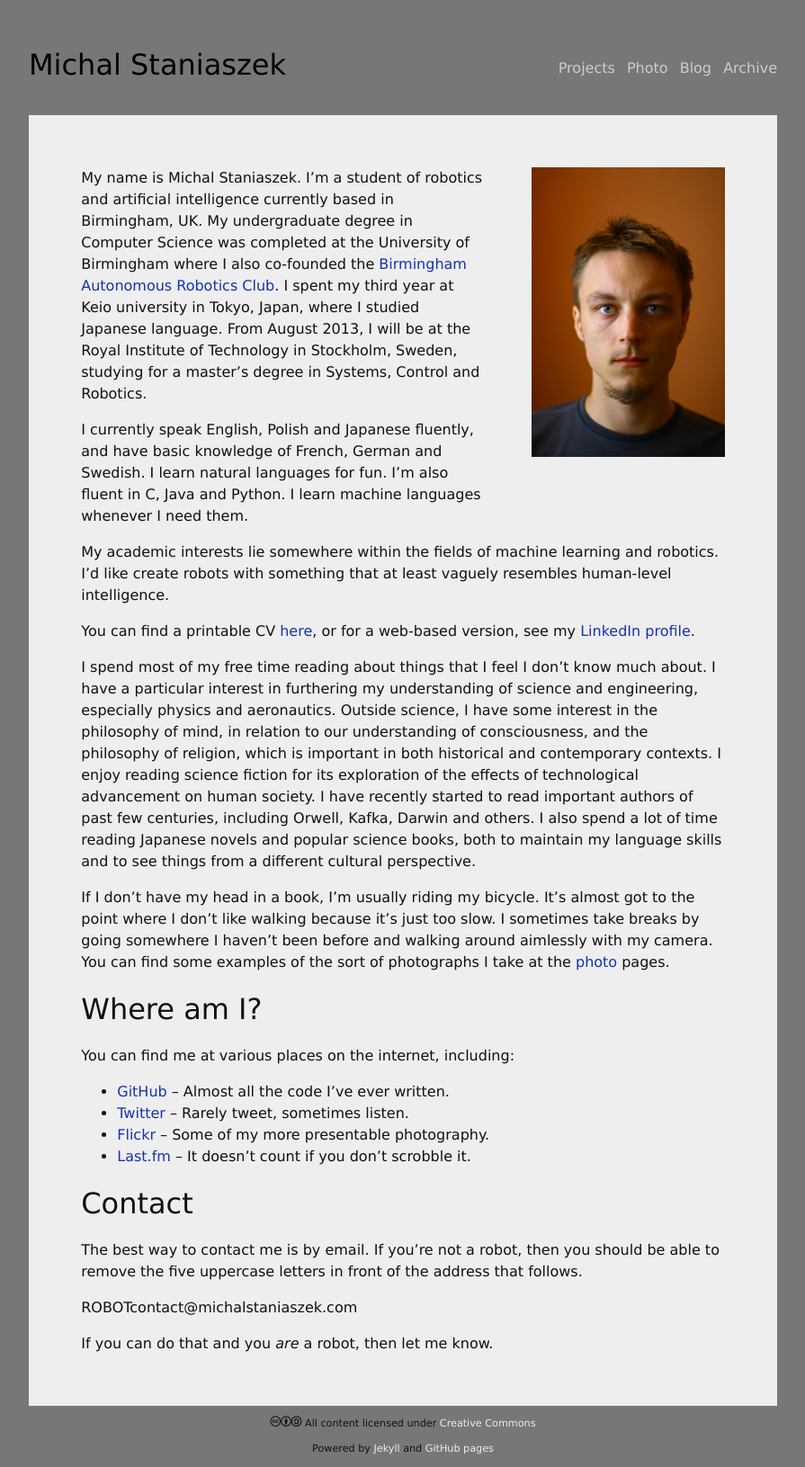
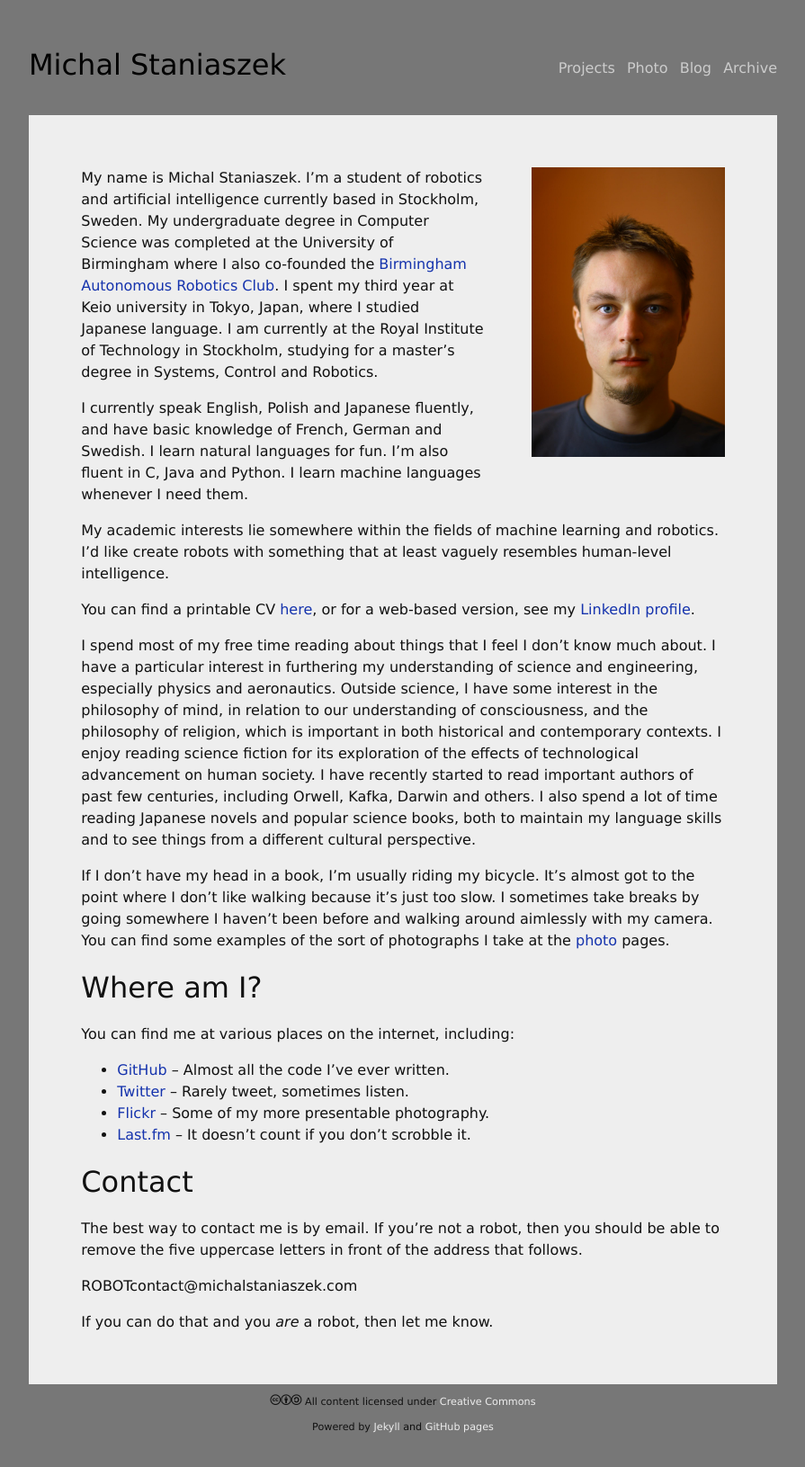
Before and after one commit to heuristicus/heuristicus.github.io, a Jekyll site: the page built from index.md, in a window 1280 px wide. Shown: the whole page at 90% size, without its empty margins (192-1087 px from the left). Built offline with Jekyll 4.4.1, drawn with Linux system fonts in a browser that asks for light colours; some web fonts are replaced; Markdown is read by kramdown in place of the engine named in the settings; after the commit the page ends 1607 px from its top, so only the background shows below that.

Commit message:
Updated index location

```diff
--- a/index.md
+++ b/index.md
@@ -5,14 +5,13 @@ title: About
 <img src="../img/face.jpg" align="right"/>
 
 My name is Michal Staniaszek. I'm a student of robotics and artificial
-intelligence currently based in Birmingham, UK. My undergraduate degree in
+intelligence currently based in Stockholm, Sweden. My undergraduate degree in
 Computer Science was completed at the University of Birmingham where I also
-co-founded the
-[Birmingham Autonomous Robotics Club](http://barcuk.github.io/index.html). I
-spent my third year at Keio university in Tokyo, Japan, where I studied Japanese
-language. From August 2013, I will be at the Royal Institute of Technology in
-Stockholm, Sweden, studying for a master's degree in Systems, Control and
-Robotics.
+co-founded the [Birmingham Autonomous Robotics
+Club](http://barcuk.github.io/index.html). I spent my third year at Keio
+university in Tokyo, Japan, where I studied Japanese language. I am currently at
+the Royal Institute of Technology in Stockholm, studying for a master's degree
+in Systems, Control and Robotics.
 
 I currently speak English, Polish and Japanese fluently, and have basic
 knowledge of French, German and Swedish. I learn natural languages for fun. I'm
```
